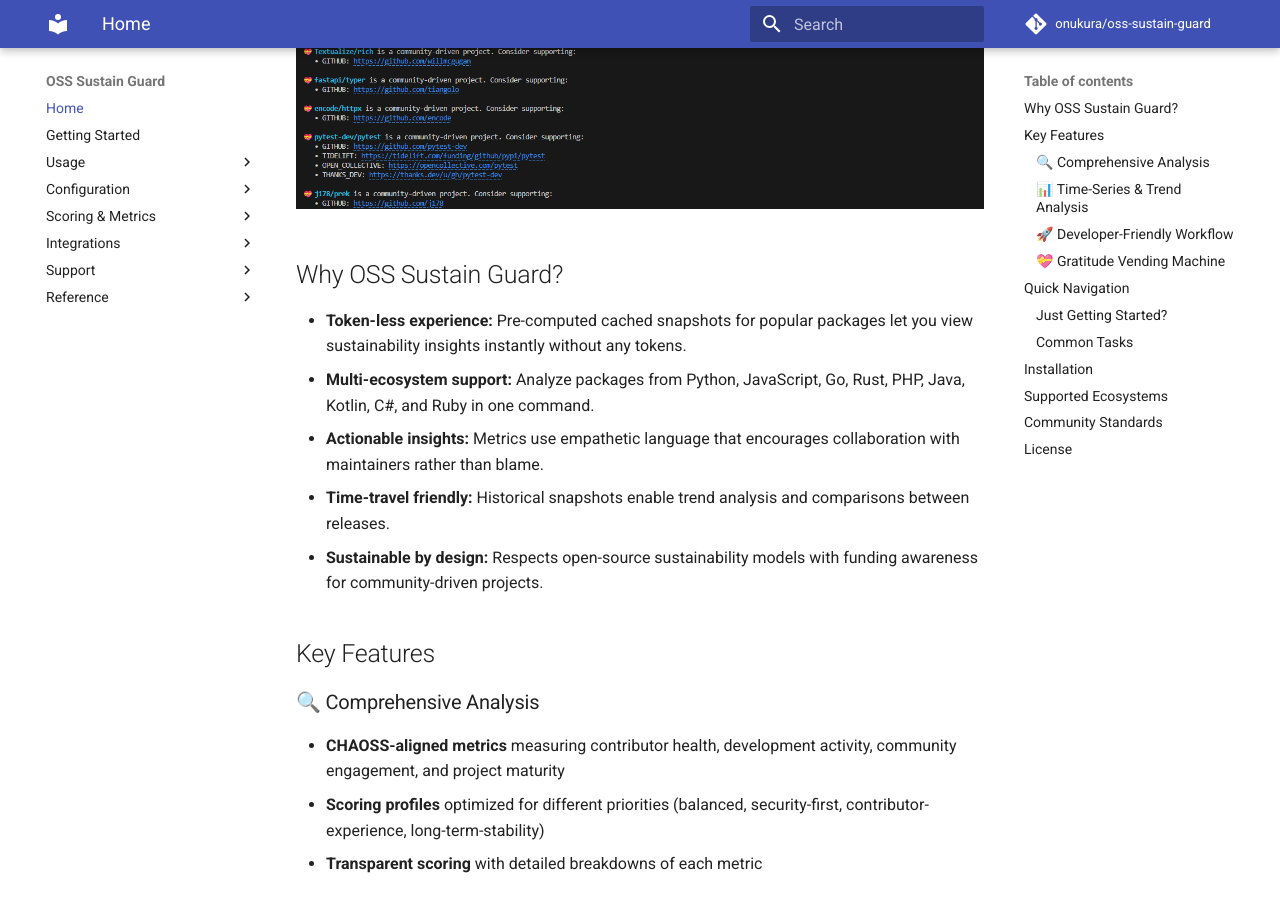
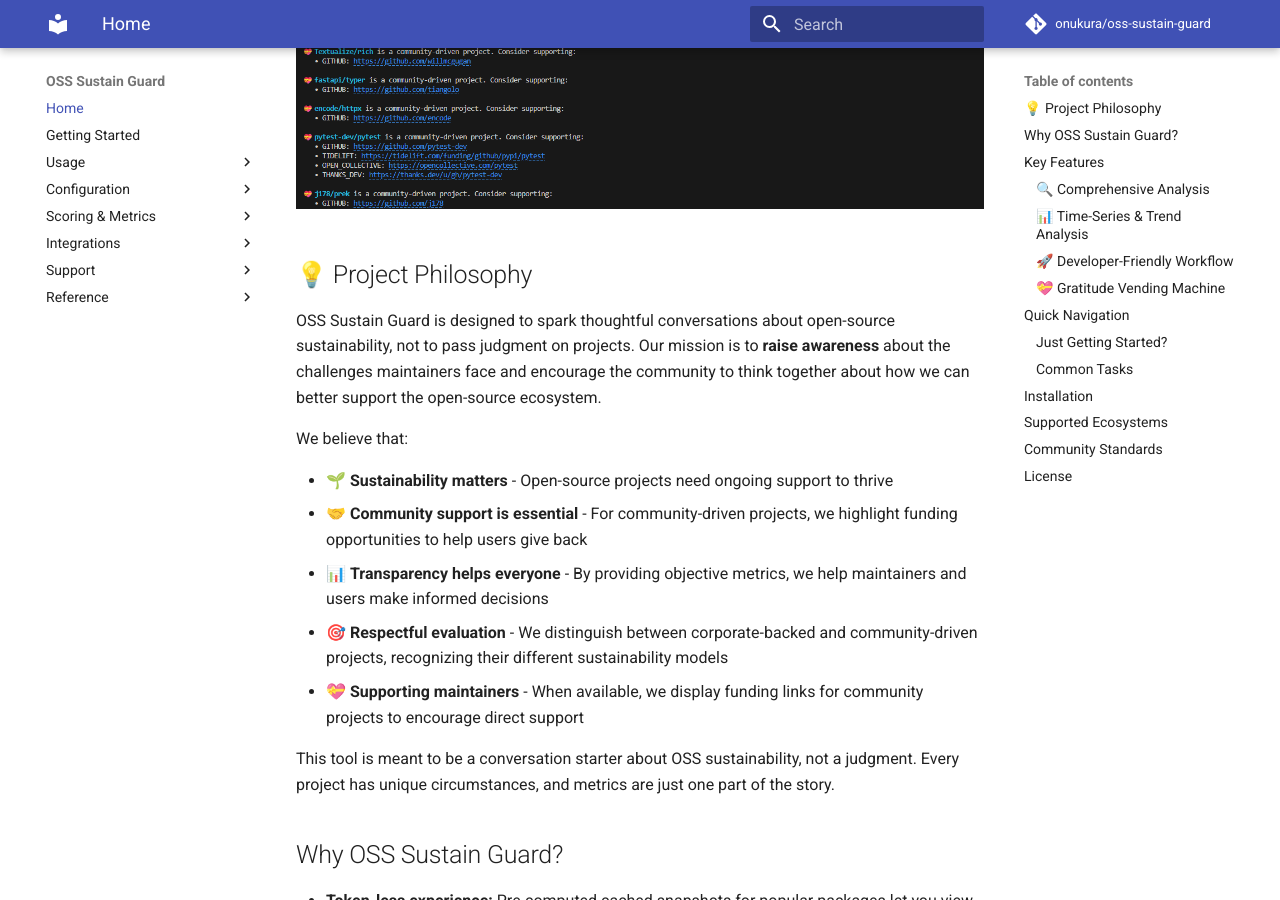
Before and after one commit to onukura/oss-sustain-guard, an MkDocs documentation site: the page built from docs/index.md, in a window 1280 px wide and 900 px high, scrolled down 394 px. Built offline with MkDocs 1.6.1 and Material for MkDocs 9.7.7, drawn with Linux system fonts in a browser that asks for light colours; comment, search, counter and statistics services are not loaded.

Commit message:
feat: enhance project philosophy section in documentation

```diff
--- a/docs/index.md
+++ b/docs/index.md
@@ -3,6 +3,20 @@
 OSS Sustain Guard is a multi-language package sustainability analyzer that helps you understand the health of your dependencies across ecosystems. The tool provides constructive insights about maintainer activity, community engagement, security posture, and funding signals so teams can make informed decisions about the projects they rely on.
 
 ![CLI demo showing an analyzed package](assets/demo01.png)
+
+## 💡 Project Philosophy
+
+OSS Sustain Guard is designed to spark thoughtful conversations about open-source sustainability, not to pass judgment on projects. Our mission is to **raise awareness** about the challenges maintainers face and encourage the community to think together about how we can better support the open-source ecosystem.
+
+We believe that:
+
+- 🌱 **Sustainability matters** - Open-source projects need ongoing support to thrive
+- 🤝 **Community support is essential** - For community-driven projects, we highlight funding opportunities to help users give back
+- 📊 **Transparency helps everyone** - By providing objective metrics, we help maintainers and users make informed decisions
+- 🎯 **Respectful evaluation** - We distinguish between corporate-backed and community-driven projects, recognizing their different sustainability models
+- 💝 **Supporting maintainers** - When available, we display funding links for community projects to encourage direct support
+
+This tool is meant to be a conversation starter about OSS sustainability, not a judgment. Every project has unique circumstances, and metrics are just one part of the story.
 
 ## Why OSS Sustain Guard?
 
```
